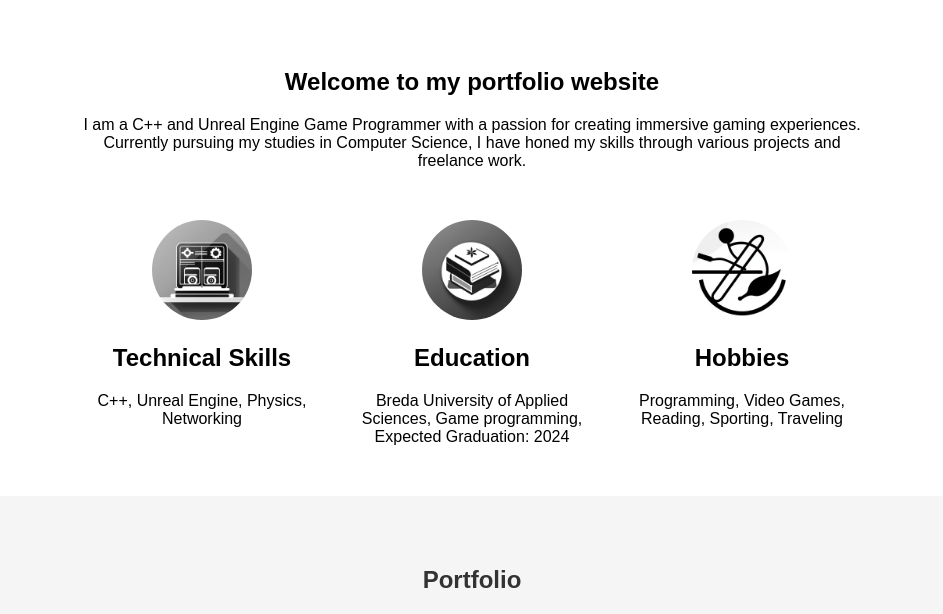
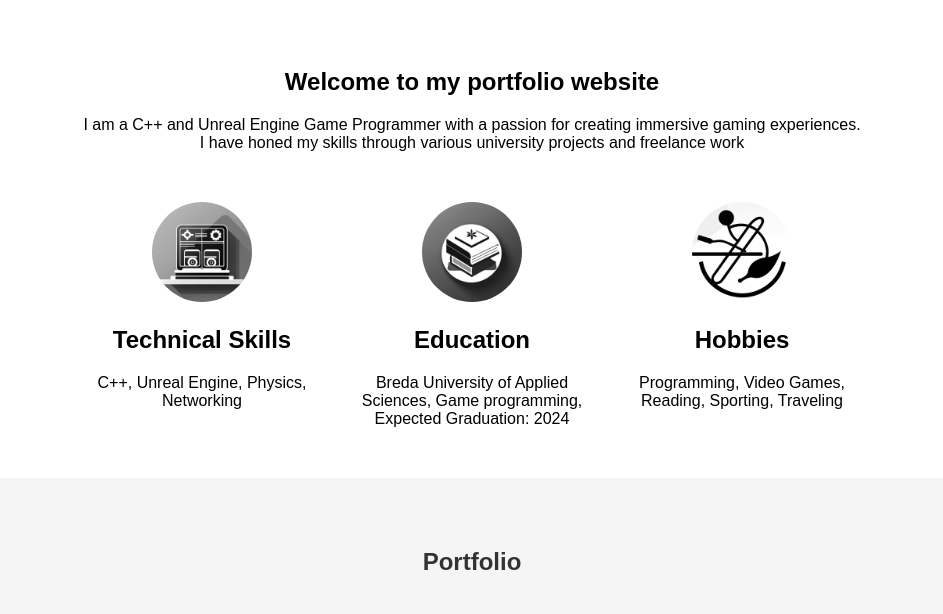
Before and after one commit to De-Seam/De-Seam, a plain HTML site: page index.html in a window 1280 px wide. Shown: the part 802-1416 px from the top of the page, without its empty margins (168-1111 px from the left). Drawn offline with Linux system fonts and the light colour scheme.

Commit message:
Updated Resume and About Me section

```diff
--- a/index.html
+++ b/index.html
@@ -16,8 +16,10 @@
   <section class="intro">
     <h2>Welcome to my portfolio website</h2>
     <p>
-      I am a C++ and Unreal Engine Game Programmer with a passion for creating immersive gaming experiences.
-      Currently pursuing my studies in Computer Science, I have honed my skills through various projects and freelance work.
+      I am a C++ and Unreal Engine Game Programmer with a passion for
+creating immersive gaming experiences.<br>
+I have honed my skills through various university projects and
+freelance work
     </p>
     <div class="section">
       <div>
```
Also changed, not shown: 1 other file.
